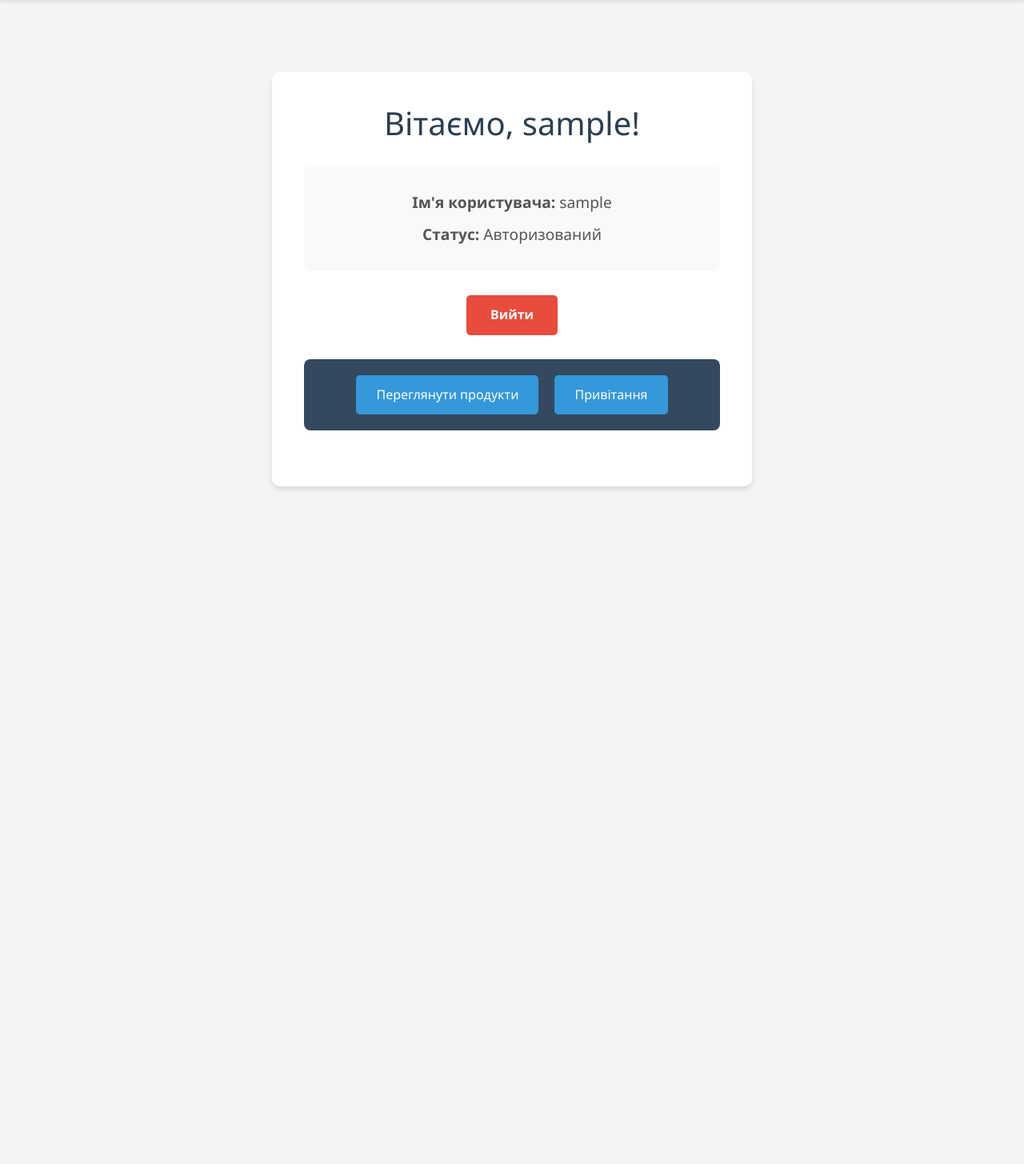
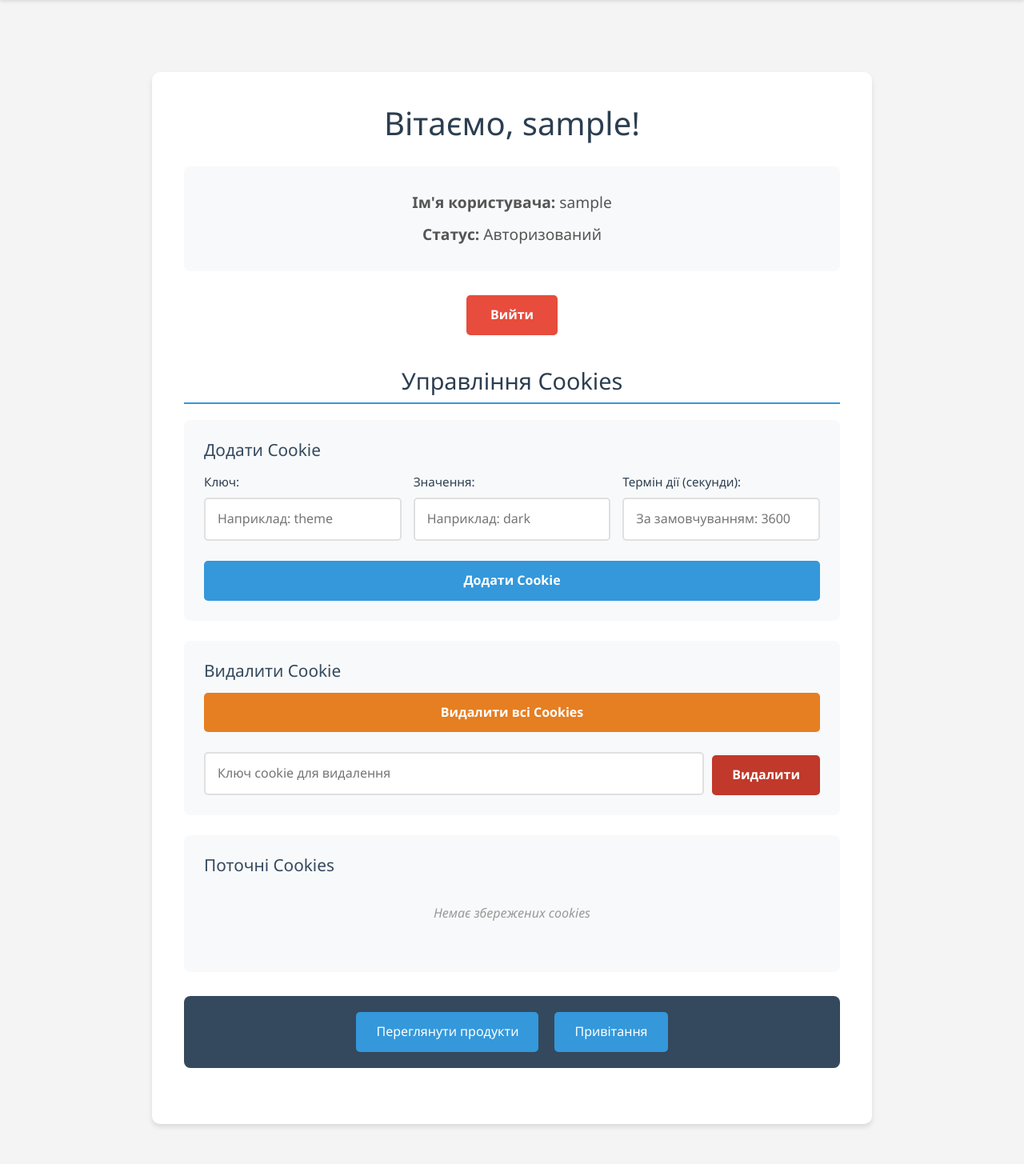
Before and after one commit to zave52/flask-app-lab, a Flask app: page /users/profile in a window 1280 px wide. Shown: the part 56-1511 px from the top of the page at 80% size. Before the commit the page ends 668 px from the top, so only its background shows below. Run offline with Flask 3, Linux system fonts and the light colour scheme; the visitor is signed in with stand-in values (Sample User, id 1).

Commit message:
Added ability to add and delete cookies

```diff
--- a/app/static/css/style.css
+++ b/app/static/css/style.css
@@ -309,7 +309,7 @@ body {
 }
 
 .profile-container {
-    max-width: 600px;
+    max-width: 900px;
     margin: 50px auto;
     background: white;
     padding: 40px;
@@ -355,6 +355,159 @@ body {
     box-shadow: 0 4px 8px rgba(0, 0, 0, 0.2);
 }
 
+.cookies-section {
+    margin-top: 40px;
+    text-align: left;
+}
+
+.cookies-section h3 {
+    color: #2c3e50;
+    font-size: 1.8em;
+    margin-bottom: 20px;
+    text-align: center;
+    border-bottom: 2px solid #3498db;
+    padding-bottom: 10px;
+}
+
+.cookies-section h4 {
+    color: #34495e;
+    font-size: 1.3em;
+    margin-bottom: 15px;
+}
+
+.cookie-form-container,
+.cookie-delete-container,
+.cookies-table-container {
+    background: #f8f9fa;
+    padding: 25px;
+    border-radius: 8px;
+    margin-bottom: 25px;
+}
+
+.cookie-form {
+    display: flex;
+    flex-direction: column;
+    gap: 15px;
+}
+
+.form-row {
+    display: grid;
+    grid-template-columns: repeat(auto-fit, minmax(200px, 1fr));
+    gap: 15px;
+}
+
+.form-inline {
+    display: flex;
+    gap: 10px;
+    align-items: flex-end;
+}
+
+.form-inline .input-field {
+    flex: 1;
+}
+
+.delete-buttons {
+    display: flex;
+    flex-direction: column;
+    gap: 15px;
+}
+
+.delete-single-form {
+    margin-top: 10px;
+}
+
+.delete-all-btn {
+    padding: 12px 25px;
+    background: #e67e22;
+    color: white;
+    border: none;
+    border-radius: 5px;
+    font-size: 1em;
+    font-weight: 600;
+    cursor: pointer;
+    transition: all 0.3s ease;
+    width: 100%;
+}
+
+.delete-all-btn:hover {
+    background: #d35400;
+    transform: translateY(-2px);
+    box-shadow: 0 4px 8px rgba(0, 0, 0, 0.2);
+}
+
+.delete-btn {
+    padding: 12px 25px;
+    background: #c0392b;
+    color: white;
+    border: none;
+    border-radius: 5px;
+    font-size: 1em;
+    font-weight: 600;
+    cursor: pointer;
+    transition: all 0.3s ease;
+}
+
+.delete-btn:hover {
+    background: #a93226;
+    transform: translateY(-2px);
+    box-shadow: 0 4px 8px rgba(0, 0, 0, 0.2);
+}
+
+.cookies-table {
+    width: 100%;
+    border-collapse: collapse;
+    margin-top: 15px;
+    background: white;
+}
+
+.cookies-table thead {
+    background: #34495e;
+    color: white;
+}
+
+.cookies-table th,
+.cookies-table td {
+    padding: 12px 15px;
+    text-align: left;
+    border-bottom: 1px solid #ddd;
+}
+
+.cookies-table th {
+    font-weight: 600;
+    text-transform: uppercase;
+    font-size: 0.9em;
+}
+
+.cookies-table tbody tr:hover {
+    background: #f5f5f5;
+}
+
+.cookies-table tbody tr:last-child td {
+    border-bottom: none;
+}
+
+.table-delete-btn {
+    padding: 6px 12px;
+    background: #e74c3c;
+    color: white;
+    border: none;
+    border-radius: 4px;
+    font-size: 0.9em;
+    cursor: pointer;
+    transition: all 0.3s ease;
+}
+
+.table-delete-btn:hover {
+    background: #c0392b;
+}
+
+.no-cookies {
+    text-align: center;
+    color: #999;
+    font-style: italic;
+    padding: 20px;
+}
+
 @media (max-width: 768px) {
     .nav-list {
         flex-direction: column;
--- a/app/users/templates/users/profile.html
+++ b/app/users/templates/users/profile.html
@@ -15,6 +15,87 @@
       <button type="submit" class="logout-btn">Вийти</button>
     </form>
 
+    <div class="cookies-section">
+      <h3>Управління Cookies</h3>
+
+      <div class="cookie-form-container">
+        <h4>Додати Cookie</h4>
+        <form method="POST" action="{{ url_for('users_bp.add_cookie') }}" class="cookie-form">
+          <div class="form-row">
+            <div class="form-group">
+              <label for="cookie_key">Ключ:</label>
+              <input type="text" id="cookie_key" name="cookie_key" class="input-field" required
+                     placeholder="Наприклад: theme">
+            </div>
+
+            <div class="form-group">
+              <label for="cookie_value">Значення:</label>
+              <input type="text" id="cookie_value" name="cookie_value" class="input-field" required
+                     placeholder="Наприклад: dark">
+            </div>
+
+            <div class="form-group">
+              <label for="cookie_max_age">Термін дії (секунди):</label>
+              <input type="number" id="cookie_max_age" name="cookie_max_age" class="input-field"
+                     placeholder="За замовчуванням: 3600">
+            </div>
+          </div>
+
+          <button type="submit" class="submit-btn">Додати Cookie</button>
+        </form>
+      </div>
+
+      <div class="cookie-delete-container">
+        <h4>Видалити Cookie</h4>
+        <div class="delete-buttons">
+          <form method="POST" action="{{ url_for('users_bp.delete_all_cookies') }}" style="display: inline;">
+            <button type="submit" class="delete-all-btn"
+                    onclick="return confirm('Ви впевнені, що хочете видалити всі cookies?')">
+              Видалити всі Cookies
+            </button>
+          </form>
+
+          <form method="POST" action="{{ url_for('users_bp.delete_cookie') }}" class="delete-single-form">
+            <div class="form-inline">
+              <input type="text" name="cookie_key" class="input-field" placeholder="Ключ cookie для видалення" required>
+              <button type="submit" class="delete-btn">Видалити</button>
+            </div>
+          </form>
+        </div>
+      </div>
+
+      <div class="cookies-table-container">
+        <h4>Поточні Cookies</h4>
+        {% if cookies %}
+          <table class="cookies-table">
+            <thead>
+            <tr>
+              <th>Ключ</th>
+              <th>Значення</th>
+              <th>Дія</th>
+            </tr>
+            </thead>
+            <tbody>
+            {% for key, value in cookies.items() %}
+              <tr>
+                <td><strong>{{ key }}</strong></td>
+                <td>{{ value }}</td>
+                <td>
+                  <form method="POST" action="{{ url_for('users_bp.delete_cookie') }}" style="display: inline;">
+                    <input type="hidden" name="cookie_key" value="{{ key }}">
+                    <button type="submit" class="table-delete-btn">Видалити</button>
+                  </form>
+                </td>
+              </tr>
+            {% endfor %}
+            </tbody>
+          </table>
+        {% else %}
+          <p class="no-cookies">Немає збережених cookies</p>
+        {% endif %}
+      </div>
+    </div>
+
     <nav class="greeting-nav" style="margin-top: 30px;">
       <ul>
         <li>
--- a/app/users/views.py
+++ b/app/users/views.py
@@ -1,4 +1,4 @@
-from flask import request, redirect, url_for, render_template, flash, session
+from flask import request, redirect, url_for, render_template, flash, session, make_response
 
 from . import users_bp
 
@@ -56,7 +56,9 @@ def profile():
         flash("Будь ласка, увійдіть в систему", "warning")
         return redirect(url_for('users_bp.login'))
 
-    return render_template("users/profile.html", username=username)
+    cookies = request.cookies.to_dict()
+
+    return render_template("users/profile.html", username=username, cookies=cookies)
 
 
 @users_bp.route("/logout", methods=["POST"])
@@ -64,3 +66,76 @@ def logout():
     session.pop("username", None)
     flash("Ви успішно вийшли з системи", "info")
     return redirect(url_for("users_bp.login"))
+
+
+@users_bp.route("/add_cookie", methods=["POST"])
+def add_cookie():
+    username = session.get("username")
+    if not username:
+        flash("Будь ласка, увійдіть в систему", "warning")
+        return redirect(url_for('users_bp.login'))
+
+    cookie_key = request.form.get("cookie_key")
+    cookie_value = request.form.get("cookie_value")
+    cookie_max_age = request.form.get("cookie_max_age")
+
+    if not cookie_key or not cookie_value:
+        flash("Ключ та значення cookie є обов'язковими", "error")
+        return redirect(url_for("users_bp.profile"))
+
+    max_age = int(cookie_max_age) if cookie_max_age else 3600
+
+    response = make_response(redirect(url_for("users_bp.profile")))
+    response.set_cookie(cookie_key, cookie_value, max_age=max_age)
+
+    flash(f"Cookie '{cookie_key}' успішно додано (термін дії: {max_age} секунд)", "success")
+    return response
+
+
+@users_bp.route("/delete_cookie", methods=["POST"])
+def delete_cookie():
+    username = session.get("username")
+    if not username:
+        flash("Будь ласка, увійдіть в систему", "warning")
+        return redirect(url_for("users_bp.login"))
+
+    cookie_key = request.form.get("cookie_key")
+
+    if not cookie_key:
+        flash("Вкажіть ключ cookie для видалення", "error")
+        return redirect(url_for("users_bp.profile"))
+
+    if cookie_key not in request.cookies:
+        flash(f"Cookie '{cookie_key}' не знайдено", "warning")
+        return redirect(url_for("users_bp.profile"))
+
+    response = make_response(redirect(url_for("users_bp.profile")))
+    response.delete_cookie(cookie_key)
+
+    flash(f"Cookie '{cookie_key}' успішно видалено", "info")
+    return response
+
+
+@users_bp.route("/delete_all_cookies", methods=["POST"])
+def delete_all_cookies():
+    username = session.get("username")
+    if not username:
+        flash("Будь ласка, увійдіть в систему", "warning")
+        return redirect(url_for("users_bp.login"))
+
+    all_cookies = request.cookies.to_dict()
+
+    if not all_cookies:
+        flash("Немає cookies для видалення", "warning")
+        return redirect(url_for("users_bp.profile"))
+
+    response = make_response(redirect(url_for("users_bp.profile")))
+
+    cookies_count = 0
+    for cookie_key in all_cookies.keys():
+        if not cookie_key.startswith('session'):
+            response.delete_cookie(cookie_key)
+            cookies_count += 1
+
+    flash(f"Видалено {cookies_count} cookie(s)", "info")
+    return response
```
